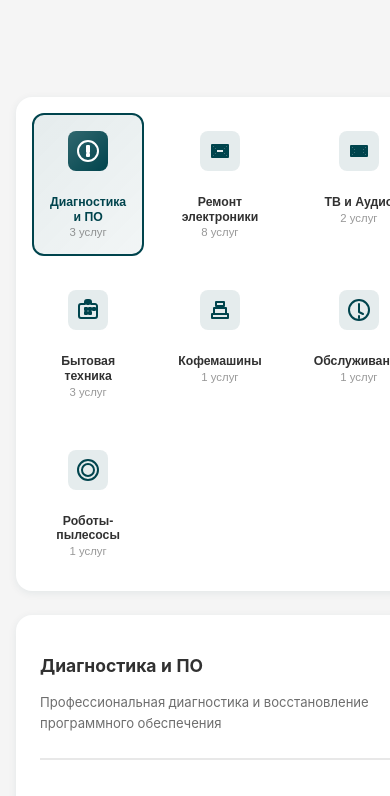
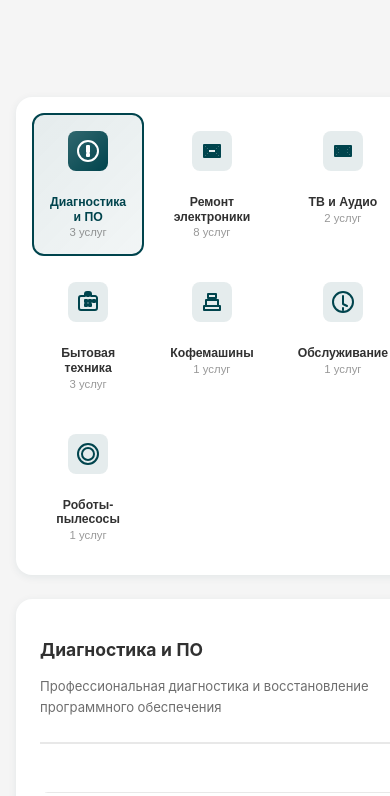
Before and after one commit to ToriHever/OPTIMA, an Angular app in the folder optima-service-angular/: page / in a window 390 px wide. Shown: the part 9387-10183 px from the top of the page. Built offline with nearby package versions, Linux system fonts and the light colour scheme.

Commit message:
Изменена позиция тултипа в ценах

```diff
--- a/optima-service-angular/src/app/features/home/components/services-table/services-table.scss
+++ b/optima-service-angular/src/app/features/home/components/services-table/services-table.scss
@@ -405,7 +405,7 @@
 
   .categories-nav {
     display: grid;
-    grid-template-columns: repeat(3, 1fr);
+    grid-template-columns: repeat(4, 1fr);
     gap: $spacing-sm;
   }
 
@@ -456,6 +456,11 @@
 
   .content-description {
     font-size: 0.9375rem;
+  }
+
+  .categories-nav {
+    grid-template-columns: repeat(3, 1fr);
+    gap: $spacing-xs;
   }
 
   .cta-card {
@@ -561,7 +566,7 @@
     content: attr(data-tooltip);
     bottom: 100%;
     left: 50%;
-    transform: translateX(-50%) translateY(-8px);
+    transform: translateX(15%) translateY(80px);
     background: #2d3748;
     color: white;
     padding: 12px 16px;
```
